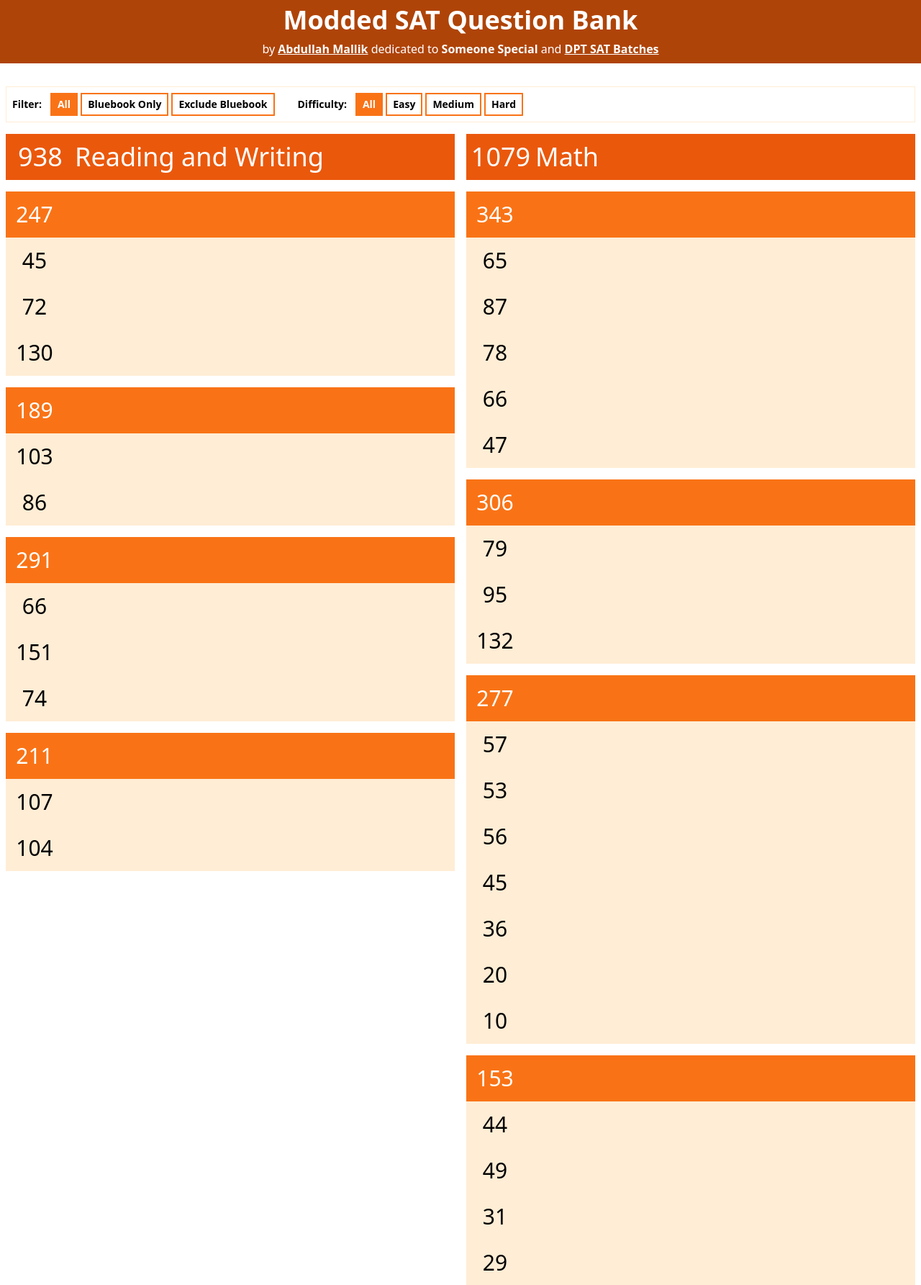
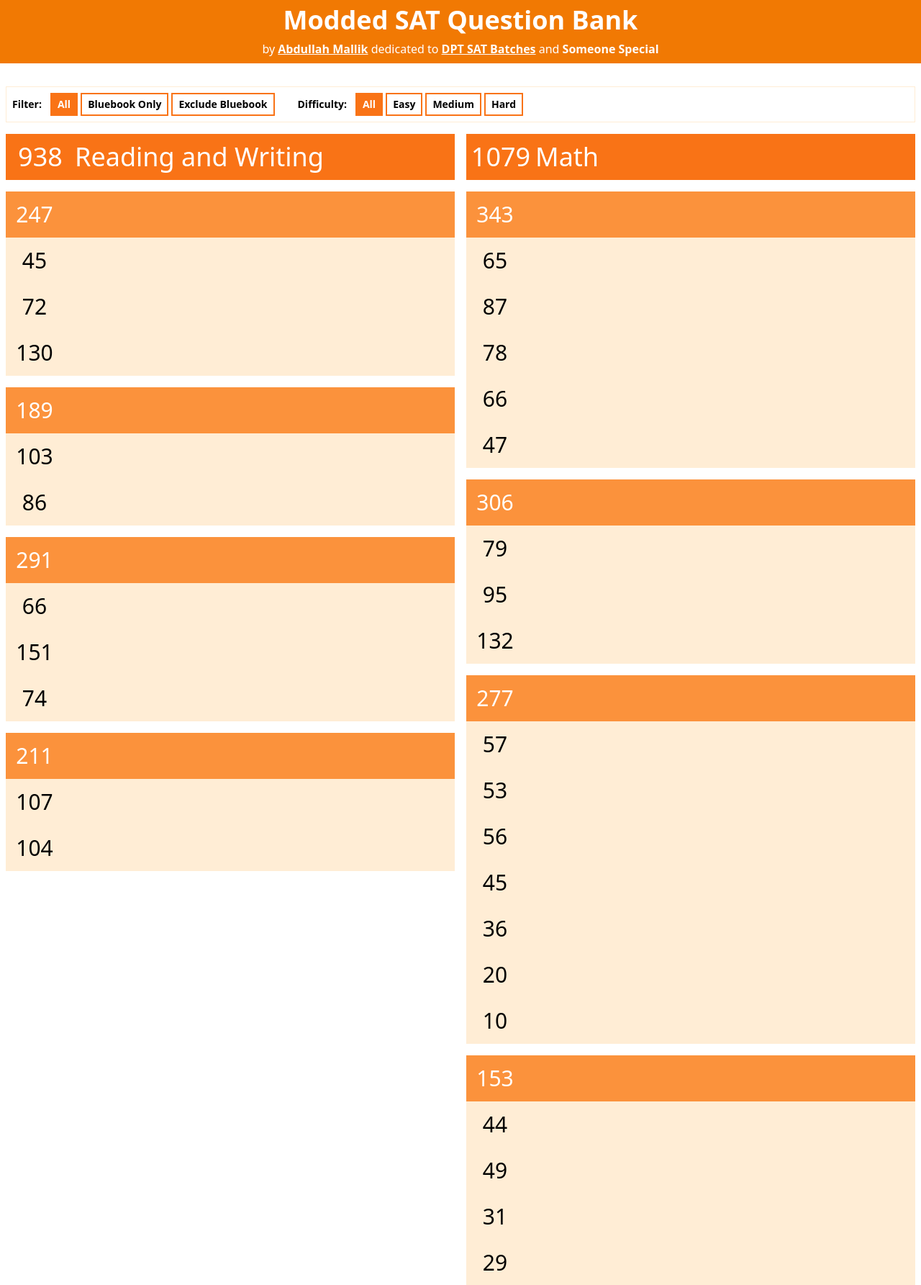
Before and after one commit to mdn522/sat-question-bank, a Flask app: page /categories in a window 1280 px wide. Shown: the top 1785 px of the page at 72% size. Run offline with Flask 3, Linux system fonts and the light colour scheme; data comes from the database, SQL or seed files in the repository; parts of the project's set-up code (start-up, migrations or seed data) failed here and were passed over; some libraries are stand-ins or nearby versions.

Commit message:
changed colors

```diff
--- a/templates/categories.html
+++ b/templates/categories.html
@@ -34,7 +34,7 @@
     <div class="grid gap-4 grid-cols-1 md:grid-cols-2">
         <div>
 {#            <div class="text-4xl font-semibold">Reading and Writing ({{ module_count['english'] }})</div>#}
-            <a class="text-4xl leading-10 block bg-orange-600 hover:bg-orange-700 text-white flex items-center duration-150 transition-colors"
+            <a class="text-4xl leading-10 block bg-orange-500 hover:bg-orange-600 text-white flex items-center duration-150 transition-colors"
                href="/question/{{ get_key(module='english', **filter_dict) }}/{{ module_first_question_id['english'] }}">
                 <span class="w-24 text-4xl leading-8 flex items-center justify-center h-full">{{ module_count['english'] }}</span>
                 <span class="flex items-center justify-center min-h-16">Reading and Writing</span>
@@ -47,7 +47,7 @@
         </div>
         <div>
 {#            <div class="text-4xl font-semibold">Math ({{ module_count['math'] }})</div>#}
-            <a class="text-4xl leading-10 block bg-orange-600 hover:bg-orange-700 text-white flex items-center duration-150 transition-colors"
+            <a class="text-4xl leading-10 block bg-orange-500 hover:bg-orange-600 text-white flex items-center duration-150 transition-colors"
                href="/question/{{ get_key(module='math', **filter_dict) }}/{{ module_first_question_id['math'] }}">
                 <span class="w-24 text-4xl leading-8 flex items-center justify-center h-full">{{ module_count['math'] }}</span>
                 <span class="flex items-center justify-center min-h-16">Math</span>
--- a/templates/includes/category.html
+++ b/templates/includes/category.html
@@ -1,5 +1,5 @@
 <div class="my-4">
-    <a class="text-3xl leading-10 block bg-orange-500 hover:bg-orange-600 text-white flex items-center duration-150 transition-colors"
+    <a class="text-3xl leading-10 block bg-orange-400 hover:bg-orange-500 text-white flex items-center duration-150 transition-colors"
        href="/question/{{ get_key(module=category.module, group=category.group, **filter_dict) }}/{{ category.group_first_question_id }}">
         <span class="w-20 text-3xl leading-8 flex items-center justify-center h-full">{{ category.group_count }}</span>
         <span class="flex items-center justify-center min-h-16">{{ terms[category.group] }}</span>
--- a/templates/includes/header.html
+++ b/templates/includes/header.html
@@ -8,10 +8,9 @@
 {#    </span>#}
 {#</div>#}
 
-<div class="text-white text-center mb-8 flex flex-col items-center justify-center" style="background-color: rgb(175 68 8);">
+<div class="text-white text-center mb-8 flex flex-col items-center justify-center" style="background-color: rgb(241, 121, 3);">
     <div class="font-bold text-4xl my-2"><a href="/">Modded SAT Question Bank</a></div>
     <div class="mb-2 px-2">by <a href="https://linktr.ee/mdn522" class="underline font-bold" target="_blank">Abdullah Mallik</a> dedicated to
-        <span class="font-bold" title="Bella">Someone Special</span>
-        and <a class="font-bold underline" href="http://dptutorials.net/" target="_blank">DPT SAT Batches</a>
+        <a class="font-bold underline" href="http://dptutorials.net/" target="_blank">DPT SAT Batches</a> and <span class="font-bold" title="Bella">Someone Special</span>
     </div>
 </div>
```
